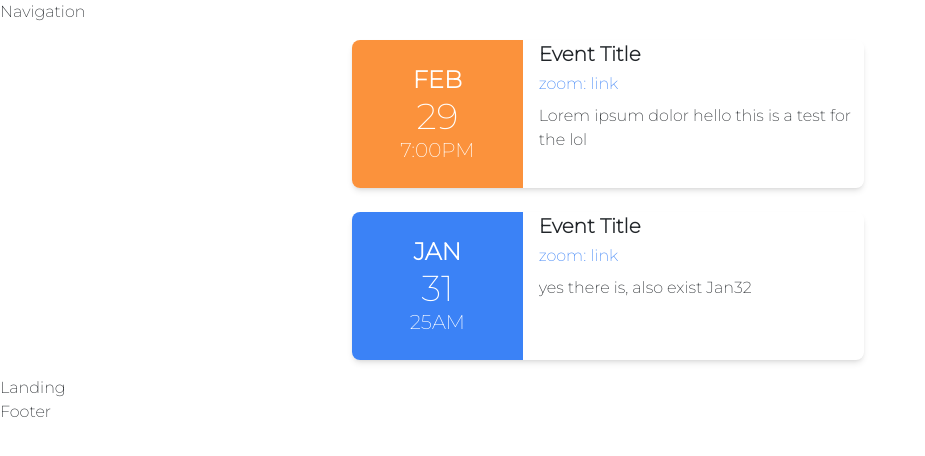
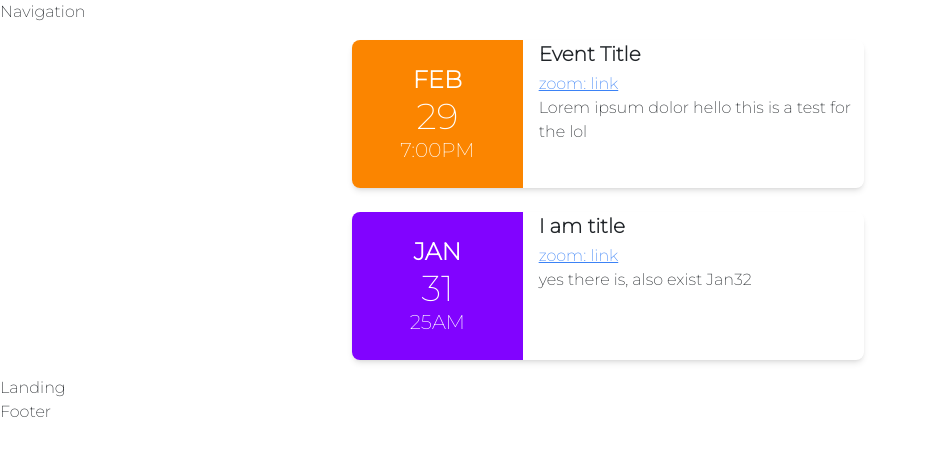
Before and after one commit to acm-ucr/hlg-website, a Next.js app: page / in a window 1280 px wide. Shown: the top 456 px of the page, without its empty margins (0-925 px from the left). Built offline with nearby package versions, Linux system fonts and the light colour scheme.

Commit message:
step: change the <p>; delete the test in page.js & state; use official config;

```diff
--- a/package.json
+++ b/package.json
@@ -14,9 +14,13 @@
   },
   "dependencies": {
     "bootstrap": "^5.3.0",
+    "immutability-helper": "^3.1.1",
     "next": "^13.5.3",
     "react": "^18.2.0",
+    "react-beautiful-dnd": "^13.1.1",
     "react-bootstrap": "^2.8.0",
+    "react-dnd": "^16.0.1",
+    "react-dnd-html5-backend": "^16.0.1",
     "react-dom": "^18.2.0",
     "react-icons": "^4.10.1"
   },
--- a/src/app/page.js
+++ b/src/app/page.js
@@ -10,9 +10,10 @@ const home = () => {
           month="JAN"
           day="31"
           time="25AM"
+          title="I am title"
           Event="Is there 25AM"
           description="yes there is, also exist Jan32"
-          color="bg-blue-500"
+          color="bg-hlg-purple"
         />
       </div>
 
--- a/src/components/events/Event.jsx
+++ b/src/components/events/Event.jsx
@@ -1,5 +1,5 @@
 "use client";
-import React, { useState } from "react";
+import React from "react";
 const Event = ({
   month = "FEB",
   day = "29",
@@ -7,56 +7,26 @@ const Event = ({
   title = "Event Title",
   link = "http://google.com",
   description = "Lorem ipsum dolor hello this is a test for the lol",
-  color = "bg-orange-400",
+  color = "bg-hlg-orange",
 }) => {
-  const [info, setInfo] = useState({
-    month: month,
-    day: day,
-    time: time,
-    title: title,
-    link: link,
-    description: description,
-    color: color,
-  });
-
-  const handleChange = (e) => {
-    const { name, value } = e.target;
-    setInfo((prevInfo) => ({
-      ...prevInfo,
-      [name]: value,
-    }));
-  };
-
   return (
     <div className="flex rounded-lg overflow-hidden shadow-md max-w-lg">
-      <div className={`${info.color} p-4 text-white text-center w-1/3`}>
-        <div className="text-2xl font-bold">{info.month}</div>
-        <div className="text-4xl">{info.day}</div>
-        <div className="text-xl">{info.time}</div>
+      <div className={`${color} p-4 text-white text-center w-1/3`}>
+        <div className="text-2xl font-bold">{month}</div>
+        <div className="text-4xl ">{day}</div>
+        <div className="text-xl">{time}</div>
       </div>
       <div className="flex-1 pl-4">
-        <input
-          type="text"
-          name="title"
-          value={info.title}
-          onChange={handleChange}
-          className="w-full text-xl font-bold mb-1 focus:outline-none"
-        />
-        <a href={`${info.link}`}>
-          <input
-            type="text"
-            name="link"
-            value="zoom: link"
-            onChange={handleChange}
-            className="w-full text-blue-500 mb-2 focus:outline-none"
-          />
+        <p className="w-full text-xl font-bold mb-1 focus:outline-none resize-none font-bold">
+          {title}
+        </p>
+        <a
+          href={`${link}`}
+          className="w-full text-blue-500 mb-2 focus:outline-none resize-none"
+        >
+          zoom: link
         </a>
-        <textarea
-          name="description"
-          value={info.description}
-          onChange={handleChange}
-          className="w-full focus:outline-none resize-none"
-        />
+        <p className="w-full focus:outline-none resize-none">{description}</p>
       </div>
     </div>
   );
```
Also changed, not shown: 1 other file (tests, documents, lock files or other folders).
